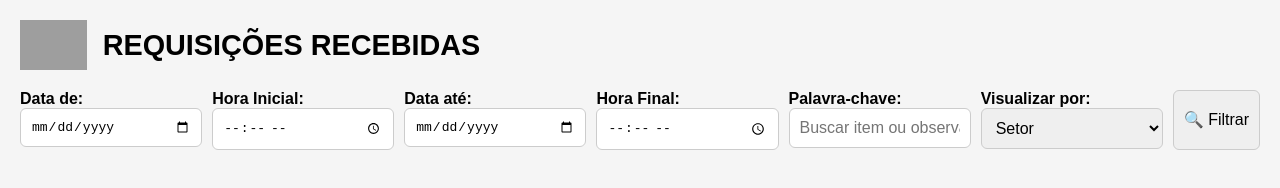
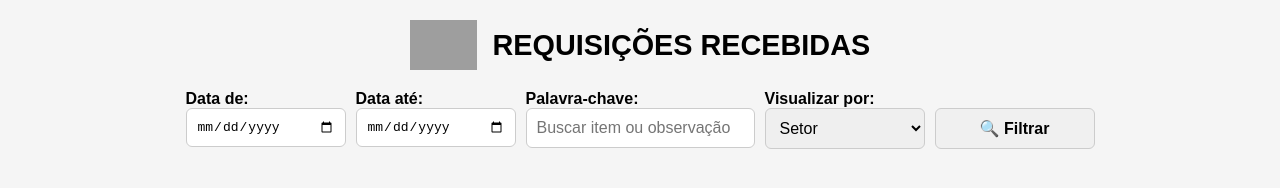
Before and after one commit to grupodvbr/REQUISICOES-TABLET, a plain HTML site: page index.html in a window 1280 px wide. Drawn offline with Linux system fonts and the light colour scheme; no server answers; grey boxes are pictures that could not be loaded.

Commit message:
Update index.html

```diff
--- a/index.html
+++ b/index.html
@@ -15,6 +15,7 @@
     .topo {
       display: flex;
       align-items: center;
+      justify-content: center;
       gap: 16px;
       margin-bottom: 20px;
     }
@@ -27,7 +28,7 @@
     .topo h1 {
       margin: 0;
       font-size: 1.8em;
-      flex-grow: 1;
+      text-align: center;
     }
 
     .filtros {
@@ -35,21 +36,29 @@
       flex-wrap: wrap;
       gap: 10px;
       margin-bottom: 20px;
+      justify-content: center;
     }
 
     .filtros label {
       display: flex;
       flex-direction: column;
       font-weight: bold;
-      flex: 1;
-      min-width: 140px;
+      min-width: 160px;
     }
 
-    .filtros input, .filtros select, .filtros button {
+    .filtros input,
+    .filtros select,
+    .filtros button {
       padding: 10px;
       font-size: 1em;
       border-radius: 6px;
       border: 1px solid #ccc;
+    }
+
+    .filtros button {
+      background: #f0f0f0;
+      cursor: pointer;
+      font-weight: bold;
     }
 
     .grupo {
@@ -150,14 +159,8 @@
     <label>Data de:
       <input type="date" id="filtroDataInicio">
     </label>
-    <label>Hora Inicial:
-      <input type="time" id="filtroHoraInicio">
-    </label>
     <label>Data até:
       <input type="date" id="filtroDataFim">
-    </label>
-    <label>Hora Final:
-      <input type="time" id="filtroHoraFim">
     </label>
     <label>Palavra-chave:
       <input type="text" id="filtroPalavra" placeholder="Buscar item ou observação">
@@ -168,7 +171,9 @@
         <option value="solicitante">Solicitante</option>
       </select>
     </label>
-    <button onclick="filtrar()">🔍 Filtrar</button>
+    <label style="align-self: flex-end;">
+      <button onclick="filtrar()">🔍 Filtrar</button>
+    </label>
   </div>
 
   <div id="conteudoRequisicoes"></div>
@@ -186,19 +191,17 @@
     function filtrar() {
       const inicioData = document.getElementById('filtroDataInicio').value;
       const fimData = document.getElementById('filtroDataFim').value;
-      const inicioHora = document.getElementById('filtroHoraInicio').value;
-      const fimHora = document.getElementById('filtroHoraFim').value;
       const palavra = document.getElementById('filtroPalavra').value.toLowerCase();
       const modo = document.getElementById('modoVisualizacao').value;
 
       let lista = requisicoes.filter(l => {
         const dataHora = new Date(l[0]);
         if (inicioData) {
-          const d = new Date(`${inicioData}T${inicioHora || '00:00'}`);
+          const d = new Date(`${inicioData}T00:00`);
           if (dataHora < d) return false;
         }
         if (fimData) {
-          const d = new Date(`${fimData}T${fimHora || '23:59'}`);
+          const d = new Date(`${fimData}T23:59`);
           if (dataHora > d) return false;
         }
         if (palavra) {
```
